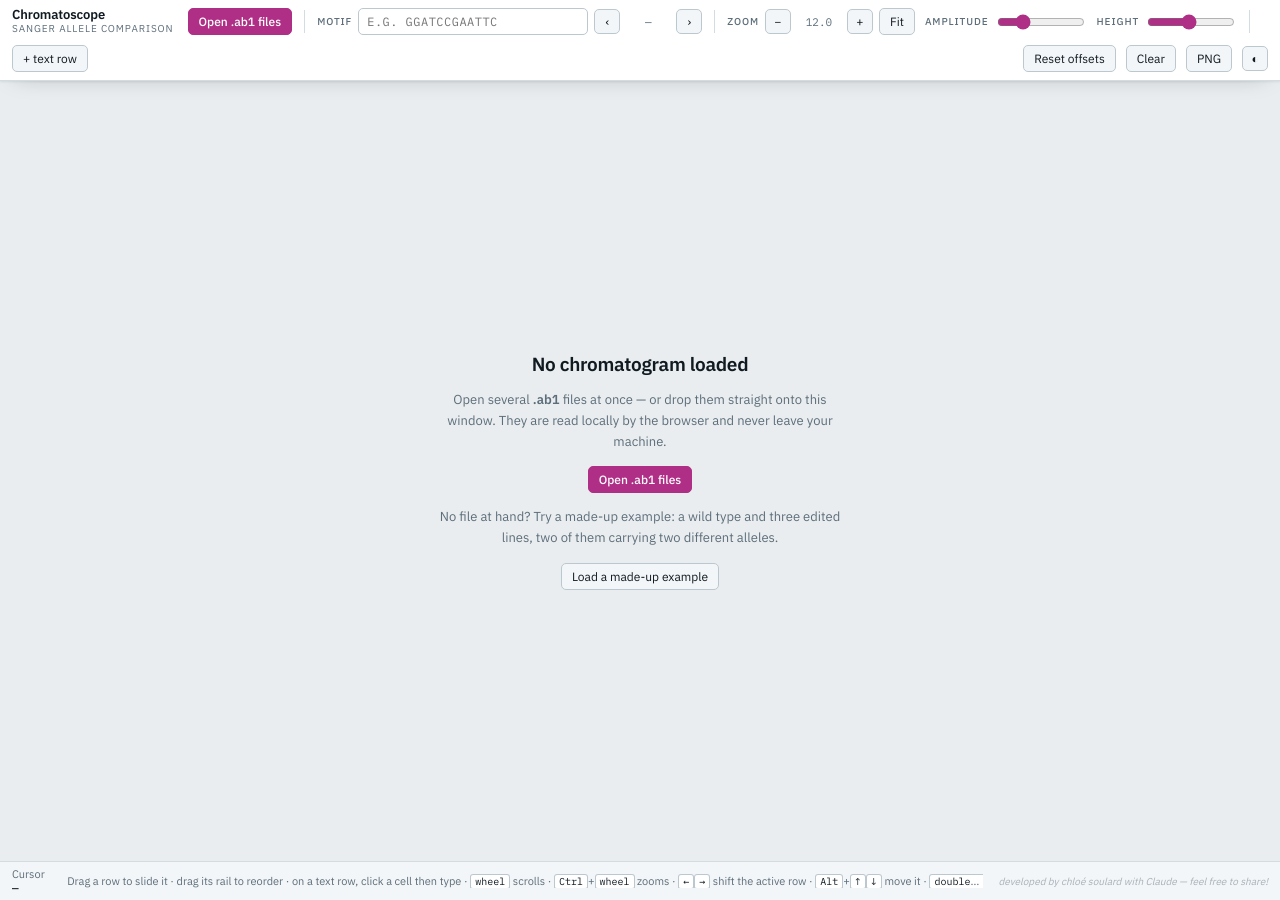
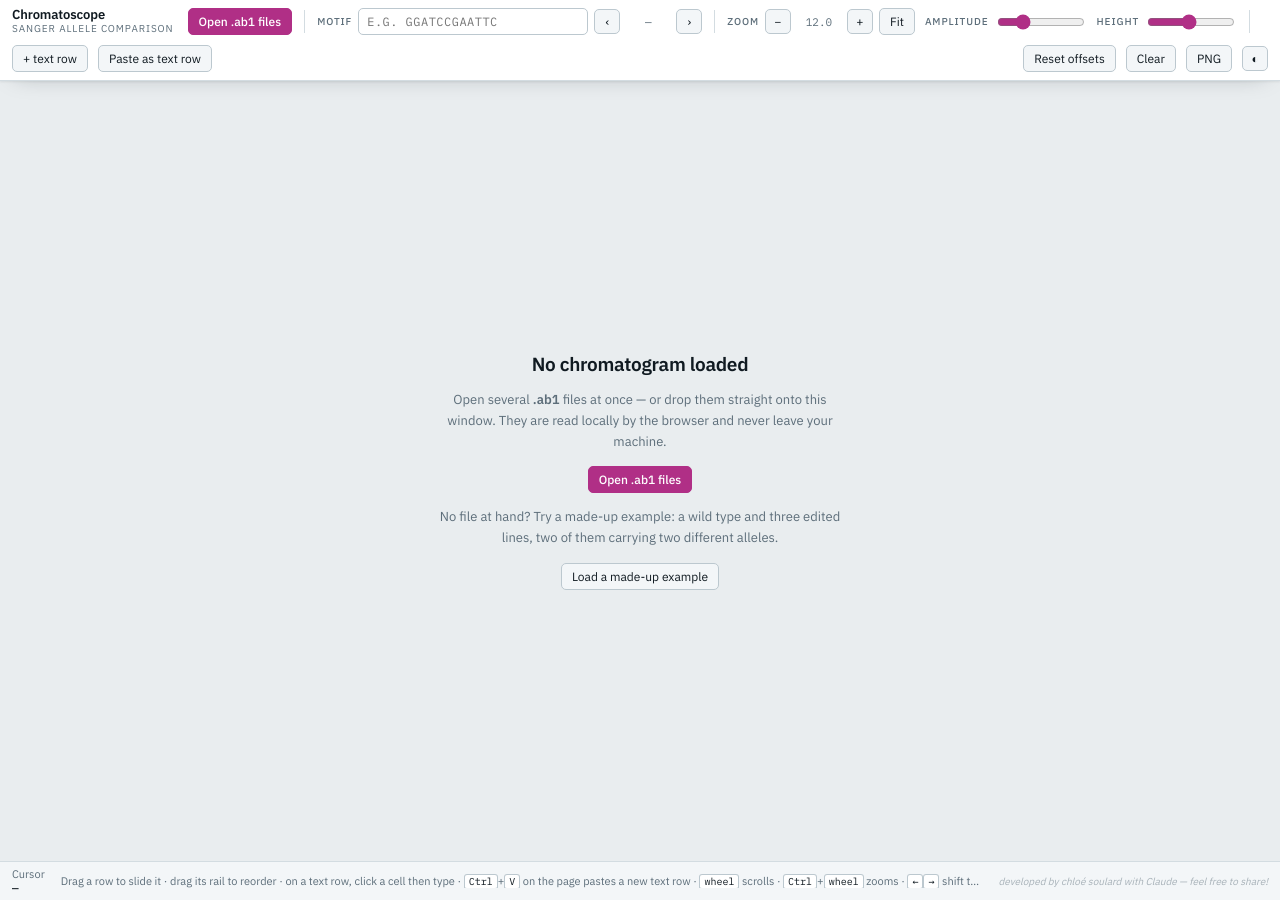
Before and after one commit to Chloe-Soulard/chloe-soulard.github.io, a Jekyll site: the page tools/chromatoscope.html, which Jekyll copies as it is, in a window 1280 px wide. Built offline with Jekyll 4.4.1, drawn with Linux system fonts in a browser that asks for light colours; part of the change alters nothing that is shown.

Commit message:
Chromatoscope: paste a sequence as a new text row
Ctrl+V on the page (outside a field or text row) or the "Paste as text
row" button inserts the clipboard as an annotation below the active row;
a FASTA header becomes the row name.

Co-Authored-By: Claude Opus 5.5 <noreply@anthropic.com>

```diff
--- a/tools/chromatoscope.html
+++ b/tools/chromatoscope.html
@@ -230,6 +230,7 @@ input[type=range]{width:88px;accent-color:var(--accent)}
 
     <div class="sep"></div>
     <button class="btn" id="addnote" title="Insert a text row below the active row">+ text row</button>
+    <button class="btn" id="pastenote" title="Paste a sequence from the clipboard as a new text row (or press Ctrl+V on the page)">Paste as text row</button>
 
     <div class="spacer"></div>
     <button class="btn" id="resetoff">Reset offsets</button>
@@ -269,7 +270,7 @@ input[type=range]{width:88px;accent-color:var(--accent)}
   <footer class="status">
     <span>Cursor <b id="pos">—</b></span>
     <span id="hint">
-      Drag a row to slide it · drag its rail to reorder · on a text row, click a cell then type ·
+      Drag a row to slide it · drag its rail to reorder · on a text row, click a cell then type · <kbd>Ctrl</kbd>+<kbd>V</kbd> on the page pastes a new text row ·
       <kbd>wheel</kbd> scrolls · <kbd>Ctrl</kbd>+<kbd>wheel</kbd> zooms ·
       <kbd>←</kbd><kbd>→</kbd> shift the active row · <kbd>Alt</kbd>+<kbd>↑</kbd><kbd>↓</kbd> move it ·
       <kbd>double-click</kbd> resets
@@ -1391,15 +1392,41 @@ $('#clear').onclick = () => {
   render();
 };
 
-$('#addnote').onclick = () => {
+function insertTextRow(text, label){
   // inserted right below the active row, so you can annotate between two traces
-  const n = addTextRow('', Math.round(view.left + viewportBases() * 0.1), state.activeId);
-  state.caret = {id: n.id, col: 0};
+  const n = addTextRow(text, Math.round(view.left + viewportBases() * 0.1), state.activeId, label);
+  state.caret = {id: n.id, col: text ? text.length : 0};
   setActive(n.id);
   n.canvas.focus();
   n.el.scrollIntoView({block: 'nearest'});
   syncScrollbar();
+}
+
+$('#addnote').onclick = () => insertTextRow('');
+
+/** Pasted text as a new row: whitespace dropped, and a FASTA header,
+ *  if any, becomes the row name. */
+function pasteAsRow(raw){
+  const lines = String(raw || '').split(/\r?\n/);
+  const head = lines.find(l => l.startsWith('>'));
+  const text = lines.filter(l => !l.startsWith('>')).join('').replace(/\s+/g, '');
+  if (!text) return;
+  insertTextRow(text, head ? head.slice(1).trim() : undefined);
+}
+
+$('#pastenote').onclick = async () => {
+  try { pasteAsRow(await navigator.clipboard.readText()); }
+  catch (_){ alert('Your browser blocked reading the clipboard — press Ctrl+V on the page instead.'); }
 };
+
+// Ctrl+V anywhere outside a field or a text row pastes into a new row.
+document.addEventListener('paste', e => {
+  const t = e.target;
+  if (/^(INPUT|TEXTAREA)$/.test(t.tagName) || t.isContentEditable) return;
+  if (t.classList && t.classList.contains('notecanvas')) return;
+  e.preventDefault();
+  pasteAsRow((e.clipboardData || window.clipboardData).getData('text'));
+});
 
 $('#theme').onclick = () => {
   const cur = document.documentElement.getAttribute('data-theme');
```
